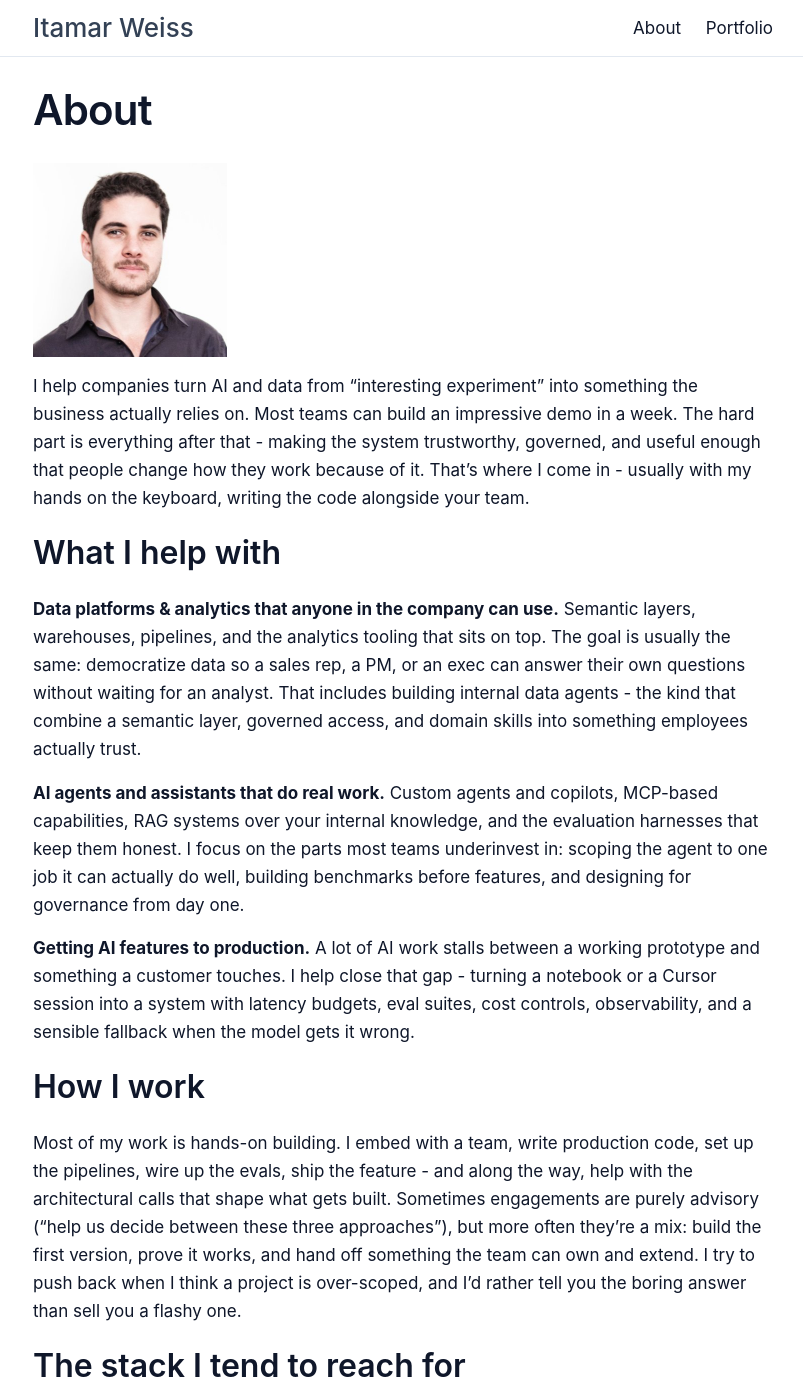
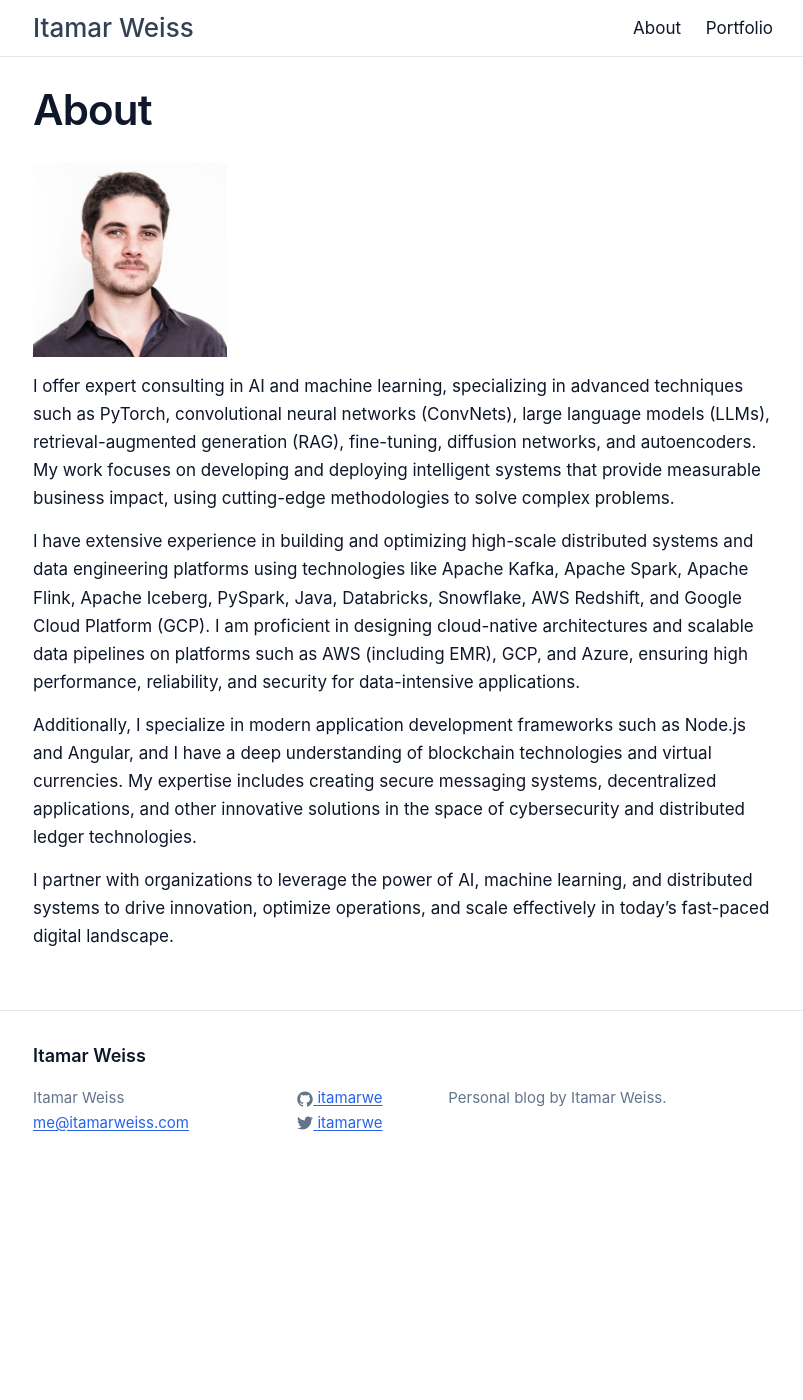
Before and after one commit to itamarwe/itamarwe.github.io, a Jekyll site: the page built from about.md, in a window 1280 px wide and 1400 px high. Shown: the whole window, without its empty margins (237-1040 px from the left). Built offline with Jekyll 4.4.1, drawn with Linux system fonts in a browser that asks for light colours; some of the changed text lies outside the part shown.

Commit message:
Expand about and portfolio with consulting focus and new projects
Rewrites the About page around AI/ML, distributed systems, cloud
architecture, and blockchain consulting. Expands the Portfolio with
Iceberg, Flink, and database lineage projects, and adds the Dean's
List note to the education section.

```diff
--- a/about.md
+++ b/about.md
@@ -2,30 +2,16 @@
 layout: page
 title: About
 permalink: /about/
-excerpt: "Consulting on data platforms, AI agents, and shipping AI features to production. Helping teams turn AI experiments into reliable, governed systems people actually use."
+excerpt: "Expert consulting in AI, machine learning, big data, data science, high-scale distributed systems, cloud architecture, security, blockchain, and decentralized technologies."
 navbar: true
 ---
 
 <img src="/img/profile.jpg" alt="Itamar Weiss" style="width:194px">
 
-I help companies turn AI and data from "interesting experiment" into something the business actually relies on. Most teams can build an impressive demo in a week. The hard part is everything after that - making the system trustworthy, governed, and useful enough that people change how they work because of it. That's where I come in - usually with my hands on the keyboard, writing the code alongside your team.
+I offer expert consulting in AI and machine learning, specializing in advanced techniques such as PyTorch, convolutional neural networks (ConvNets), large language models (LLMs), retrieval-augmented generation (RAG), fine-tuning, diffusion networks, and autoencoders. My work focuses on developing and deploying intelligent systems that provide measurable business impact, using cutting-edge methodologies to solve complex problems.
 
-## What I help with
+I have extensive experience in building and optimizing high-scale distributed systems and data engineering platforms using technologies like Apache Kafka, Apache Spark, Apache Flink, Apache Iceberg, PySpark, Java, Databricks, Snowflake, AWS Redshift, and Google Cloud Platform (GCP). I am proficient in designing cloud-native architectures and scalable data pipelines on platforms such as AWS (including EMR), GCP, and Azure, ensuring high performance, reliability, and security for data-intensive applications.
 
-**Data platforms & analytics that anyone in the company can use.** Semantic layers, warehouses, pipelines, and the analytics tooling that sits on top. The goal is usually the same: democratize data so a sales rep, a PM, or an exec can answer their own questions without waiting for an analyst. That includes building internal data agents - the kind that combine a semantic layer, governed access, and domain skills into something employees actually trust.
+Additionally, I specialize in modern application development frameworks such as Node.js and Angular, and I have a deep understanding of blockchain technologies and virtual currencies. My expertise includes creating secure messaging systems, decentralized applications, and other innovative solutions in the space of cybersecurity and distributed ledger technologies.
 
-**AI agents and assistants that do real work.** Custom agents and copilots, MCP-based capabilities, RAG systems over your internal knowledge, and the evaluation harnesses that keep them honest. I focus on the parts most teams underinvest in: scoping the agent to one job it can actually do well, building benchmarks before features, and designing for governance from day one.
-
-**Getting AI features to production.** A lot of AI work stalls between a working prototype and something a customer touches. I help close that gap - turning a notebook or a Cursor session into a system with latency budgets, eval suites, cost controls, observability, and a sensible fallback when the model gets it wrong.
-
-## How I work
-
-Most of my work is hands-on building. I embed with a team, write production code, set up the pipelines, wire up the evals, ship the feature - and along the way, help with the architectural calls that shape what gets built. Sometimes engagements are purely advisory ("help us decide between these three approaches"), but more often they're a mix: build the first version, prove it works, and hand off something the team can own and extend. I try to push back when I think a project is over-scoped, and I'd rather tell you the boring answer than sell you a flashy one.
-
-## The stack I tend to reach for
-
-Python, TypeScript, React, Node.js for the application layer. Postgres, Snowflake, BigQuery, dbt for data. Kafka and Spark when scale calls for it. For AI: the Anthropic and OpenAI APIs, MCP, vector stores, LangGraph / Claude Agent SDK, and a healthy obsession with evals. Cloud-wise, mostly AWS and GCP. The specific tools matter less than picking the right ones for the constraints you're under - and being willing to swap them out when something better shows up.
-
-## Get in touch
-
-If you're trying to ship something in this space and want a builder on your team - or a partner to bounce architecture off - I'd be happy to talk. The fastest way to reach me is by [email](mailto:me@itamarweiss.com).
+I partner with organizations to leverage the power of AI, machine learning, and distributed systems to drive innovation, optimize operations, and scale effectively in today's fast-paced digital landscape.
```
Also changed, not shown: portfolio.md (+31 -22 lines).
